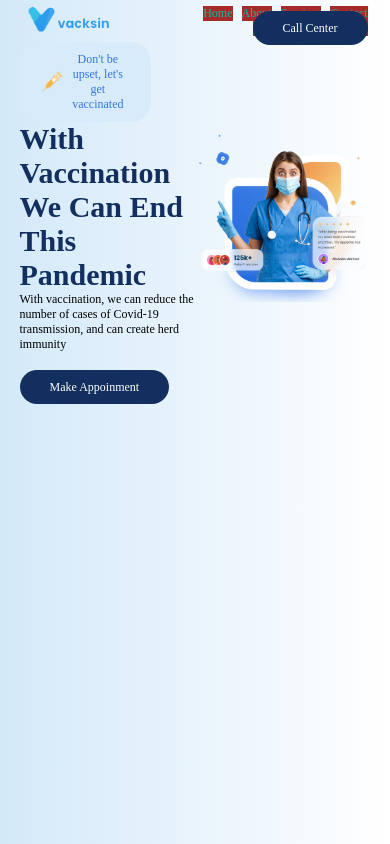
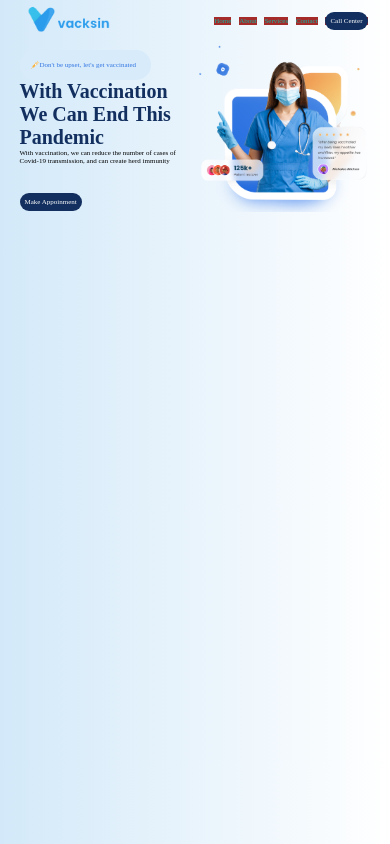
Before and after one commit to Danielb658/Proyecto-1, a plain HTML site: page index.html in a window 390 px wide. Drawn offline with Linux system fonts and the light colour scheme.

Commit message:
Update estilo.css

```diff
--- a/estilo.css
+++ b/estilo.css
@@ -339,7 +339,7 @@ nav ul li a{
     /* Estilos CSS para el rango de 769px a 1024px */
 
     :root {
-        --tparrafo: 12px;
+        --tparrafo: 7px;
 
     }
 
@@ -368,7 +368,7 @@ nav ul li a{
         font-size: var(--tparrafo);
     }
 
-    nav ul li {
+    nav ul li  {
         /* margin: 10px 20px; */
         display: inline-block;
         margin-left: 3px;
@@ -395,8 +395,8 @@ nav ul li a{
     .btn-accion {
         background:#122F5F ;
         color: white;
-        padding: 10px 30px;
-        border-radius: 25px;
+        padding: 5px 5px;
+        border-radius: 15px;
     }
 
     /* .banner-info span {
@@ -407,7 +407,7 @@ nav ul li a{
         font-size: var(--tparrafo);
         background:#D8EBFA ; /*Color dentro del cointariner*/
         color:#3276E2; /*Color del texto*/
-        padding: 10px 20px;
+        padding: 10px 10px;
         border-radius: 20px;
         display: flex;
         align-items: center;
@@ -416,11 +416,11 @@ nav ul li a{
     }
 
     .pill img{
-        width: 25px;/* tamaño de la imagen*/
+        width: 10px;/* tamaño de la imagen*/
     }
 
     .banner-info h2{
-        font-size: 30px;
+        font-size: 20px;
         font-weight: 700;
         color: #122F5F;
     }
```
